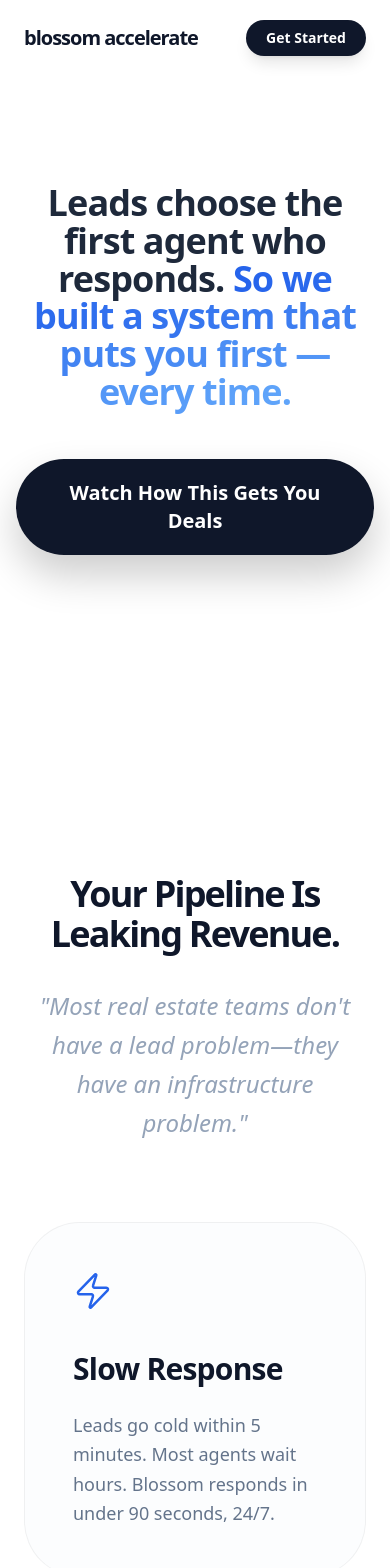
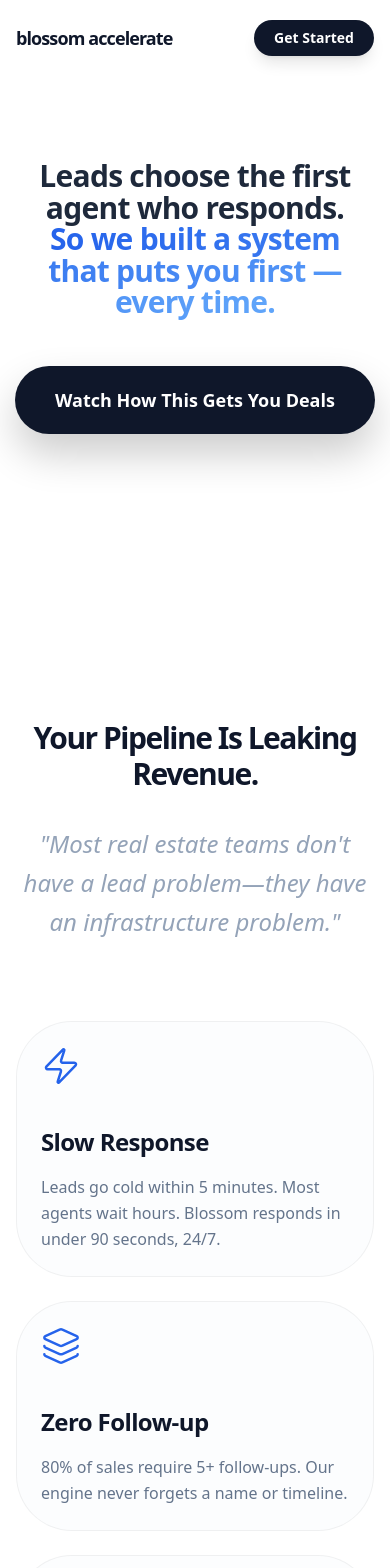
Before and after one commit to orlandoperflo/blossom, a Next.js app: page / in a window 390 px wide. Shown: the top 1568 px of the page. Built offline with nearby package versions, Linux system fonts and the light colour scheme.

Commit message:
Improve 400px mobile spacing and line breaks across landing sections

```diff
--- a/components/LandingPage.jsx
+++ b/components/LandingPage.jsx
@@ -73,23 +73,23 @@ const HeroAnimation = () => {
   }, [visibleMessages, typingState.active]);
 
   return (
-    <div className="relative min-h-[650px] lg:min-h-[850px] flex items-start justify-center overflow-hidden py-10 px-4">
+    <div className="relative min-h-[560px] sm:min-h-[650px] lg:min-h-[850px] flex items-start justify-center overflow-hidden py-8 sm:py-10 px-3 sm:px-4">
       <AnimatePresence mode="wait">
         {stage === 'intro_all' && (
           <motion.div key="intro_all" initial={{ opacity: 0, y: 20 }} animate={{ opacity: 1, y: 0 }} exit={{ opacity: 0, filter: "blur(20px)", scale: 0.95 }} transition={{ duration: 1 }} className="flex flex-col items-center justify-center text-center max-w-5xl mt-12 md:mt-20">
             <div className="w-full max-w-4xl mb-12 px-4">
-              <h2 className="text-4xl md:text-7xl font-bold tracking-tight leading-[1.05] text-slate-800">
+              <h2 className="text-3xl sm:text-4xl md:text-7xl font-bold tracking-tight leading-[1.05] text-slate-800">
                 Leads choose the first agent who responds. <span className="bg-clip-text text-transparent bg-gradient-to-r from-blue-600 to-blue-400 font-black">So we built a system that puts you first — every time.</span>
               </h2>
             </div>
-            <motion.button whileHover={{ scale: 1.05 }} whileTap={{ scale: 0.95 }} onClick={() => { setStage('chat'); setHasStarted(true); }} className="px-10 py-5 bg-slate-900 text-white rounded-full font-bold text-xl md:text-2xl shadow-[0_20px_40px_rgba(0,0,0,0.2)]">
+            <motion.button whileHover={{ scale: 1.05 }} whileTap={{ scale: 0.95 }} onClick={() => { setStage('chat'); setHasStarted(true); }} className="px-10 py-5 bg-slate-900 text-white rounded-full font-bold text-lg sm:text-xl md:text-2xl shadow-[0_20px_40px_rgba(0,0,0,0.2)]">
               Watch How This Gets You Deals
             </motion.button>
           </motion.div>
         )}
 
         {stage === 'chat' && (
-          <motion.div key="chat-ui" initial={{ opacity: 0, scale: 0.95 }} animate={{ opacity: 1, scale: 1 }} exit={{ opacity: 0, scale: 1.05, filter: 'blur(20px)' }} transition={{ duration: 1, ease: appleBezier }} className="relative w-full max-w-5xl h-[600px] bg-[#F2F2F2] rounded-[40px] shadow-[0_40px_100px_rgba(0,0,0,0.1)] flex overflow-hidden border border-white mt-10">
+          <motion.div key="chat-ui" initial={{ opacity: 0, scale: 0.95 }} animate={{ opacity: 1, scale: 1 }} exit={{ opacity: 0, scale: 1.05, filter: 'blur(20px)' }} transition={{ duration: 1, ease: appleBezier }} className="relative w-full max-w-5xl h-[560px] sm:h-[600px] bg-[#F2F2F2] rounded-[40px] shadow-[0_40px_100px_rgba(0,0,0,0.1)] flex overflow-hidden border border-white mt-10">
             <div className="w-16 md:w-20 bg-white/40 backdrop-blur-md border-r border-black/5 flex flex-col items-center py-8 gap-8 flex-shrink-0">
               <div className="p-2.5 rounded-full bg-white shadow-sm border border-black/5"><Search size={20} className="text-slate-400" /></div>
               <div className="flex flex-col gap-6 flex-1">
@@ -144,7 +144,7 @@ const HeroAnimation = () => {
         {stage === 'notification' && (
           <motion.div key="notif-container" initial={{ opacity: 0 }} animate={{ opacity: 1 }} exit={{ opacity: 0, scale: 0.95 }} transition={{ duration: 1 }} className="flex flex-col items-center gap-6 max-w-3xl text-center mt-20">
             <motion.p initial={{ opacity: 0 }} animate={{ opacity: 1 }} className="text-slate-400 font-medium text-xl italic mb-4">Get notified anywhere.</motion.p>
-            <motion.div key="notif" initial={{ opacity: 0, y: 20 }} animate={{ opacity: 1, y: 0 }} transition={{ duration: 0.8, ease: appleBezier }} className="bg-white p-8 rounded-[40px] shadow-[0_40px_100px_rgba(0,0,0,0.08)] border border-slate-100 flex items-center gap-10">
+            <motion.div key="notif" initial={{ opacity: 0, y: 20 }} animate={{ opacity: 1, y: 0 }} transition={{ duration: 0.8, ease: appleBezier }} className="bg-white p-5 sm:p-8 rounded-[28px] sm:rounded-[40px] shadow-[0_40px_100px_rgba(0,0,0,0.08)] border border-slate-100 flex items-center gap-10">
               <div className="relative w-12 h-12 flex items-center justify-center">
                 <AnimatePresence mode="wait">
                   {showPing ? (
@@ -163,7 +163,7 @@ const HeroAnimation = () => {
             <div className="flex flex-col items-center gap-3 mt-6">
               {["Instant Response", "Qualifies the lead", "Pushes to a booking"].map((benefit, idx) => (
                 <motion.div key={benefit} initial={{ opacity: 0, y: 10 }} animate={{ opacity: 1, y: 0 }} transition={{ delay: 1.5 + (idx * 0.8), duration: 0.8, ease: appleBezier }}>
-                   <span className="text-2xl md:text-3xl font-bold tracking-tight text-slate-700/80">{benefit}</span>
+                   <span className="text-xl sm:text-2xl md:text-3xl font-bold tracking-tight text-slate-700/80">{benefit}</span>
                 </motion.div>
               ))}
             </div>
@@ -175,8 +175,8 @@ const HeroAnimation = () => {
               transition={{ delay: 4.5, duration: 1.2, ease: appleBezier }}
               className="mt-8 px-8"
             >
-              <h3 className="text-xl md:text-2xl font-bold text-slate-800 tracking-tight leading-tight">
-                No matter where your leads come from, <br />
+              <h3 className="text-lg sm:text-xl md:text-2xl font-bold text-slate-800 tracking-tight leading-tight">
+                No matter where your leads come from, <br className="hidden sm:block" />
                 <span className="text-blue-600">we integrate with every channel you have.</span>
               </h3>
             </motion.div>
@@ -185,10 +185,10 @@ const HeroAnimation = () => {
 
         {stage === 'accelerate' && (
           <motion.div key="accelerate" className="flex flex-col items-center px-6 text-center max-w-4xl mt-12 md:mt-20" initial={{ opacity: 0 }} animate={{ opacity: 1 }} transition={{ duration: 1.5 }}>
-            <motion.h3 initial={{ y: 20, opacity: 0 }} animate={{ y: 0, opacity: 1 }} transition={{ delay: 0.2, duration: 1 }} className="text-6xl md:text-8xl font-black text-slate-900 tracking-tighter leading-[1] mb-6">
-              Stop losing deals <br /> you already <span className="text-blue-600">paid for</span>.
+            <motion.h3 initial={{ y: 20, opacity: 0 }} animate={{ y: 0, opacity: 1 }} transition={{ delay: 0.2, duration: 1 }} className="text-4xl sm:text-6xl md:text-8xl font-black text-slate-900 tracking-tighter leading-[1] mb-6">
+              Stop losing deals <br className="hidden sm:block" /> you already <span className="text-blue-600">paid for</span>.
             </motion.h3>
-            <motion.p initial={{ opacity: 0 }} animate={{ opacity: 1 }} className="text-2xl md:text-3xl font-medium text-slate-400 tracking-tight mb-12">Speed decides who wins the deal.</motion.p>
+            <motion.p initial={{ opacity: 0 }} animate={{ opacity: 1 }} className="text-xl sm:text-2xl md:text-3xl font-medium text-slate-400 tracking-tight mb-12">Speed decides who wins the deal.</motion.p>
             <div className="flex flex-col items-center gap-6">
               <motion.button whileHover={{ scale: 1.05 }} whileTap={{ scale: 0.95 }} className="px-16 py-6 bg-slate-900 text-white rounded-full font-bold text-2xl shadow-2xl">Start Capturing Every Lead</motion.button>
 
@@ -242,8 +242,8 @@ const Navbar = () => {
 
   return (
     <nav className={`fixed top-0 w-full z-50 transition-all duration-300 ${scrolled ? 'bg-white/80 backdrop-blur-md border-b border-black/5 py-3' : 'bg-transparent py-5'}`}>
-      <div className="max-w-7xl mx-auto px-6 flex items-center justify-between">
-        <div className="text-xl md:text-2xl font-black tracking-tighter text-slate-900">blossom accelerate</div>
+      <div className="max-w-7xl mx-auto px-4 sm:px-6 flex items-center justify-between">
+        <div className="text-lg sm:text-xl md:text-2xl font-black tracking-tighter text-slate-900">blossom accelerate</div>
         <button className="bg-slate-900 text-white px-5 py-2 rounded-full text-sm font-bold shadow-lg active:scale-95 transition-transform">Get Started</button>
       </div>
     </nav>
@@ -334,7 +334,7 @@ const VisualStage = ({ activeId }) => {
       case "04":
         return (
           <motion.div key="v4" variants={containerVariants} initial="initial" animate="animate" exit="exit" className="w-full h-full flex items-center justify-center">
-             <div className="bg-white p-8 rounded-[40px] shadow-2xl border border-slate-50 flex flex-col items-center gap-6">
+             <div className="bg-white p-5 sm:p-8 rounded-[28px] sm:rounded-[40px] shadow-2xl border border-slate-50 flex flex-col items-center gap-6">
                 <div className="w-20 h-20 bg-green-50 rounded-3xl flex items-center justify-center text-green-500 shadow-inner">
                    <Target size={40} />
                 </div>
@@ -423,13 +423,13 @@ const StepsSection = () => {
   ];
 
   return (
-    <section className="bg-white py-32 px-6 overflow-hidden relative">
+    <section className="bg-white py-20 md:py-32 px-4 sm:px-6 overflow-hidden relative">
       <div className="max-w-7xl mx-auto">
         <div className="mb-20 text-left max-w-2xl">
           <div className="inline-block px-5 py-1.5 bg-slate-50 border border-slate-100 rounded-full text-blue-600 text-xs font-black uppercase tracking-[0.2em] shadow-sm mb-6">
             Core Infrastructure
           </div>
-          <h2 className="text-5xl md:text-7xl font-black tracking-tighter text-slate-900 mb-8 leading-[0.95]">The Architecture <br /> of Success.</h2>
+          <h2 className="text-3xl sm:text-5xl md:text-7xl font-black tracking-tighter text-slate-900 mb-8 leading-[0.95]">The Architecture <br className="hidden sm:block" /> of Success.</h2>
           <p className="text-xl text-slate-500 font-medium leading-relaxed">
             Five specialized layers working in perfect harmony to ensure no dollar is ever left on the table.
           </p>
@@ -501,7 +501,7 @@ const MathSection = () => {
   }).format(num);
 
   return (
-    <section id="math" className="py-32 px-6 bg-[#f8faff] overflow-hidden">
+    <section id="math" className="py-20 md:py-32 px-4 sm:px-6 bg-[#f8faff] overflow-hidden">
       <div className="max-w-7xl mx-auto">
         <div className="grid lg:grid-cols-2 gap-20 items-center">
           <div>
@@ -509,7 +509,7 @@ const MathSection = () => {
               <TrendingUp size={18} />
               <span>Yield Optimization</span>
             </div>
-            <h2 className="text-5xl md:text-7xl font-extrabold tracking-tighter mb-10 leading-[0.95]">The Math of <br /> Efficiency.</h2>
+            <h2 className="text-3xl sm:text-5xl md:text-7xl font-extrabold tracking-tighter mb-10 leading-[0.95]">The Math of <br className="hidden sm:block" /> Efficiency.</h2>
             <p className="text-xl text-slate-500 font-medium leading-relaxed mb-12 max-w-xl">
               Most teams focus on ad spend. We focus on Yield. Adjust the model below to calculate your specific revenue expansion.
             </p>
@@ -531,7 +531,7 @@ const MathSection = () => {
             </div>
           </div>
           <div className="relative">
-            <div className="bg-slate-900 rounded-[56px] p-12 md:p-16 text-white shadow-[0_60px_120px_-20px_rgba(0,0,0,0.4)] relative z-10">
+            <div className="bg-slate-900 rounded-[32px] sm:rounded-[56px] p-6 sm:p-10 md:p-16 text-white shadow-[0_60px_120px_-20px_rgba(0,0,0,0.4)] relative z-10">
               <h3 className="text-2xl font-bold text-blue-400 mb-12 flex items-center gap-4"><Calculator size={24} /> 12-Month Projected Lift</h3>
               <div className="space-y-10">
                 <div className="flex justify-between items-center pb-10 border-b border-white/10">
@@ -547,9 +547,9 @@ const MathSection = () => {
                 </div>
                 <div className="pt-6">
                   <span className="text-xs font-black uppercase tracking-[0.3em] text-blue-400 block mb-4">Total GCI Potential</span>
-                  <div className="text-6xl md:text-8xl font-black tracking-tighter leading-[1]">{formatCurrency(targetGCI)}</div>
+                  <div className="text-4xl sm:text-6xl md:text-8xl font-black tracking-tighter leading-[1]">{formatCurrency(targetGCI)}</div>
                 </div>
-                <button className="w-full bg-blue-600 hover:bg-blue-500 py-8 rounded-[32px] font-black text-2xl transition-all shadow-2xl shadow-blue-600/30 active:scale-[0.98] mt-10">Apply for Installation</button>
+                <button className="w-full bg-blue-600 hover:bg-blue-500 py-5 sm:py-8 rounded-[20px] sm:rounded-[32px] font-black text-lg sm:text-2xl transition-all shadow-2xl shadow-blue-600/30 active:scale-[0.98] mt-10">Apply for Installation</button>
               </div>
             </div>
             <div className="absolute -top-10 -right-10 w-40 h-40 bg-blue-600/10 rounded-full blur-3xl" />
@@ -567,18 +567,18 @@ const LandingPage = () => {
       <Navbar />
 
       {/* Hero Section */}
-      <section className="pt-24 md:pt-32">
+      <section className="pt-20 md:pt-32">
         <HeroAnimation />
       </section>
 
       {/* Problems Section */}
-      <section className="py-32 px-6 bg-white">
+      <section className="py-20 md:py-32 px-4 sm:px-6 bg-white">
         <div className="max-w-7xl mx-auto">
           <div className="mb-20 text-center">
-            <h2 className="text-4xl md:text-7xl font-extrabold tracking-tighter mb-8">Your Pipeline Is <br />Leaking Revenue.</h2>
+            <h2 className="text-3xl sm:text-4xl md:text-7xl font-extrabold tracking-tighter mb-8">Your Pipeline Is <br className="hidden sm:block" /> Leaking Revenue.</h2>
             <p className="text-slate-400 text-2xl max-w-3xl mx-auto font-medium leading-relaxed italic">"Most real estate teams don't have a lead problem—they have an infrastructure problem."</p>
           </div>
-          <div className="grid md:grid-cols-2 lg:grid-cols-3 gap-10">
+          <div className="grid md:grid-cols-2 lg:grid-cols-3 gap-6 md:gap-10">
             {[
               { title: "Slow Response", desc: "Leads go cold within 5 minutes. Most agents wait hours. Blossom responds in under 90 seconds, 24/7.", icon: <Zap /> },
               { title: "Zero Follow-up", desc: "80% of sales require 5+ follow-ups. Our engine never forgets a name or timeline.", icon: <Layers /> },
@@ -587,10 +587,10 @@ const LandingPage = () => {
               { title: "Manual Scaling", desc: "Your growth is capped by human capacity. Our system has infinite bandwidth for infinite leads.", icon: <Target /> },
               { title: "Disjointed Data", desc: "Deals slip through messy spreadsheets. We provide a clean, high-performance operating system.", icon: <MessageSquare /> },
             ].map((item, i) => (
-              <div key={i} className="p-12 border border-black/5 bg-slate-50/40 rounded-[56px] hover:bg-white hover:shadow-2xl transition-all duration-500 group">
+              <div key={i} className="p-6 sm:p-8 md:p-12 border border-black/5 bg-slate-50/40 rounded-[56px] hover:bg-white hover:shadow-2xl transition-all duration-500 group">
                 <div className="mb-10 text-blue-600 group-hover:scale-110 transition-transform duration-300">{React.cloneElement(item.icon, { size: 40, strokeWidth: 1.5 })}</div>
-                <h3 className="text-3xl font-black mb-6 tracking-tight">{item.title}</h3>
-                <p className="text-slate-500 text-lg leading-relaxed font-medium">{item.desc}</p>
+                <h3 className="text-2xl sm:text-3xl font-black mb-4 sm:mb-6 tracking-tight">{item.title}</h3>
+                <p className="text-slate-500 text-base sm:text-lg leading-relaxed font-medium">{item.desc}</p>
               </div>
             ))}
           </div>
@@ -604,10 +604,10 @@ const LandingPage = () => {
       <MathSection />
 
       {/* Features Section */}
-      <section id="features" className="py-32 bg-slate-50/50">
-        <div className="max-w-7xl mx-auto px-6">
+      <section id="features" className="py-20 md:py-32 bg-slate-50/50">
+        <div className="max-w-7xl mx-auto px-4 sm:px-6">
           <div className="max-w-4xl mb-24">
-            <h2 className="text-5xl md:text-7xl font-bold tracking-tighter mb-10 leading-[0.95]">Designed to capture, <br />qualify, and convert.</h2>
+            <h2 className="text-3xl sm:text-5xl md:text-7xl font-bold tracking-tighter mb-10 leading-[0.95]">Designed to capture, <br className="hidden sm:block" /> qualify, and convert.</h2>
             <p className="text-2xl text-slate-500 font-medium leading-relaxed">We don't just send notifications. We build a fully automated agent that talks like you, learns like you, and books for you.</p>
           </div>
           <div className="grid grid-cols-1 md:grid-cols-3 gap-12">
@@ -619,15 +619,15 @@ const LandingPage = () => {
       </section>
 
       {/* Transformation Section */}
-      <section className="py-32 overflow-hidden bg-white">
-        <div className="max-w-7xl mx-auto px-6">
+      <section className="py-20 md:py-32 overflow-hidden bg-white">
+        <div className="max-w-7xl mx-auto px-4 sm:px-6">
           <div className="grid grid-cols-1 lg:grid-cols-2 gap-20 items-center">
             <div>
               <div className="inline-flex items-center gap-2 px-4 py-2 bg-blue-50 text-blue-600 rounded-full text-sm font-bold mb-8">
                 <ShieldCheck size={16} />
                 <span>The Blossom Advantage</span>
               </div>
-              <h2 className="text-5xl md:text-6xl font-bold tracking-tighter mb-8 leading-none">Your lead source doesn't matter. <br />Your speed does.</h2>
+              <h2 className="text-3xl sm:text-5xl md:text-6xl font-bold tracking-tighter mb-8 leading-none">Your lead source doesn't matter. <br className="hidden sm:block" /> Your speed does.</h2>
               <div className="space-y-6">
                 {[
                   "Integrates with Zillow, Realtor.com, Facebook Ads, and any tech stack you have.",
@@ -666,12 +666,12 @@ const LandingPage = () => {
       </section>
 
       {/* Final CTA */}
-      <section className="py-32 px-6 bg-white border-t border-black/5">
+      <section className="py-20 md:py-32 px-4 sm:px-6 bg-white border-t border-black/5">
         <div className="max-w-5xl mx-auto text-center">
-          <h2 className="text-5xl md:text-7xl font-bold tracking-tighter mb-8 leading-tight text-slate-900">
-            We recover the deals <br />you’re currently losing.
+          <h2 className="text-3xl sm:text-5xl md:text-7xl font-bold tracking-tighter mb-8 leading-tight text-slate-900">
+            We recover the deals <br className="hidden sm:block" /> you’re currently losing.
           </h2>
-          <p className="text-xl md:text-2xl text-slate-500 mb-12 max-w-2xl mx-auto font-medium">
+          <p className="text-lg sm:text-xl md:text-2xl text-slate-500 mb-12 max-w-2xl mx-auto font-medium">
             We only onboard a few clients each month to ensure every setup is optimized for maximum conversion.
           </p>
           <div className="flex flex-col md:flex-row justify-center items-center gap-6">
@@ -682,7 +682,7 @@ const LandingPage = () => {
         </div>
       </section>
 
-      <footer className="py-24 px-6 border-t border-black/5 bg-white">
+      <footer className="py-16 md:py-24 px-4 sm:px-6 border-t border-black/5 bg-white">
         <div className="max-w-7xl mx-auto flex flex-col md:flex-row justify-center items-center">
           <div className="text-2xl font-black tracking-tighter text-slate-900">blossom accelerate</div>
         </div>
```
